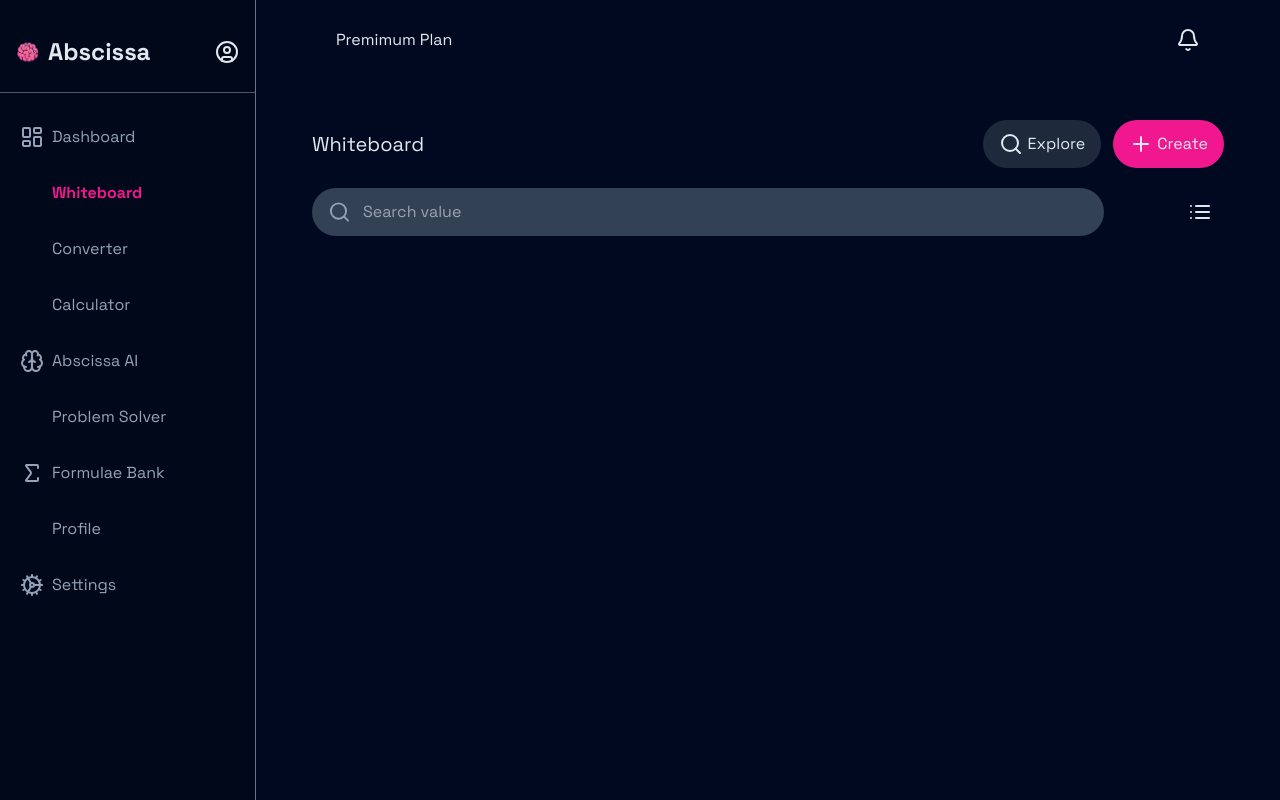
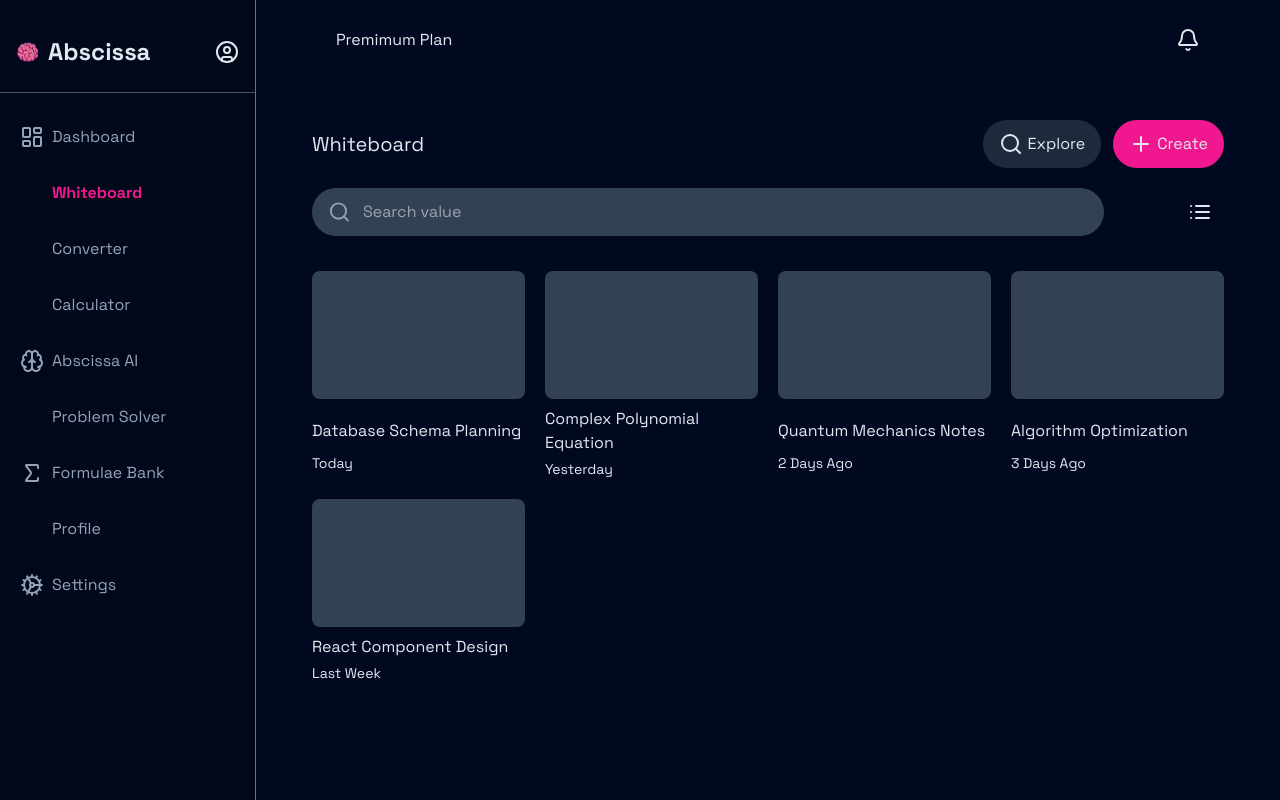
Before and after one commit to fisayo-dev/abscissa, a React (Vite) app in the folder frontend/: page /whiteboard in a window 1280 px wide. Built offline with nearby package versions, Linux system fonts and the light colour scheme; some icons are missing.

Commit message:
work on whiteboard display logic

```diff
--- a/frontend/src/pages/Private/Whiteboard.jsx
+++ b/frontend/src/pages/Private/Whiteboard.jsx
@@ -1,7 +1,23 @@
-import { Add, Grid1, Grid2 } from "iconsax-react";
-import { AppWindowMacIcon, List, Plus, Search } from "lucide-react";
+import { Grid1 } from "iconsax-react";
+import {
+  List,
+  LoaderPinwheelIcon,
+  NotebookText,
+  Plus,
+  Search,
+} from "lucide-react";
+import { useState } from "react";
+import { Link } from "react-router-dom";
 
 const Whiteboard = () => {
+  const [whiteboards, setWhiteBoards] = useState([null]);
+  const sampleWhiteBoards = [
+    { title: "Database Schema Planning", date: "Today" },
+    { title: "Complex Polynomial Equation", date: "Yesterday" },
+    { title: "Quantum Mechanics Notes", date: "2 Days Ago" },
+    { title: "Algorithm Optimization", date: "3 Days Ago" },
+    { title: "React Component Design", date: "Last Week" },
+  ];
   return (
     <div className="mx-auto 2xl:w-2/3 w-full">
       <div className="my-10">
@@ -11,13 +27,13 @@ const Whiteboard = () => {
             <div className="flex items-center gap-3">
               <button className="px-4 py-3 rounded-full bg-slate-800 hover:bg-slate-700">
                 <div className="flex items-center gap-1 justify-center">
-                  <Search className="h-6 w-6"/>
+                  <Search className="h-6 w-6" />
                   <p className="hidden md:block">Explore</p>
                 </div>
               </button>
               <button className="px-4 py-3 rounded-full bg-pink hover-dark-bg-pink">
                 <div className="flex items-center gap-1 justify-center">
-                  <Plus className="h-6 w-6"/>
+                  <Plus className="h-6 w-6" />
                   <p className="hidden md:block">Create</p>
                 </div>
               </button>
@@ -27,17 +43,60 @@ const Whiteboard = () => {
             <div className="bg-slate-700 px-4 py-3 rounded-full w-full">
               <div className="flex items-center gap-3">
                 <Search className="h-6 w-6 text-slate-400" />
-                <input type="text" className="w-full" placeholder="Search value"/>
+                <input
+                  type="text"
+                  className="w-full"
+                  placeholder="Search value"
+                />
               </div>
             </div>
             <div className="flex items-center md:gap-2">
               <div className="p-2 md:p-3 rounded-full cursor-pointer hover:bg-slate-700">
-                <Grid1 className="md:h-6 md:w-6 h-5 w-5"/>
+                <Grid1 className="md:h-6 md:w-6 h-5 w-5" />
               </div>
               <div className="p-2 md:p-3 rounded-full cursor-pointer hover:bg-slate-700">
-                <List className="md:h-6 md:w-6 h-5 w-5"/>
+                <List className="md:h-6 md:w-6 h-5 w-5" />
               </div>
             </div>
+          </div>
+          <div className="py-4">
+            {/* No whiteboards display */}
+            {whiteboards !== null && whiteboards.length == 0 && (
+              <div className="w-full rounded-lg bg-slate-900 h-[360px] md:h-[320px]">
+                <div className="grid h-full place-items-center items-center">
+                  <div className="grid gap-2">
+                    <NotebookText className="mx-auto w-40 h-40" />
+                    <p className="text-center">You don't have any board yet.</p>
+                  </div>
+                </div>
+              </div>
+            )}
+            {/* Loading Whiteboard display */}
+            {whiteboards === null && (
+              <div className="w-full rounded-lg bg-slate-900 h-[360px] md:h-[320px]">
+                <div className="grid h-full place-items-center items-center">
+                  <div className="grid gap-2">
+                    <LoaderPinwheelIcon className="animate-spin mx-auto w-40 h-40" />
+                    <p className="text-center">Getting your whiteboards</p>
+                  </div>
+                </div>
+              </div>
+            )}
+
+            {/* Whiteboards display */}
+            {whiteboards !== null && whiteboards.length !== 0 && (
+              <div className="grid grid-cols-2 md:grid-cols-4 gap-5">
+                {sampleWhiteBoards.map((board, index) => (
+                  <Link key={index} className="grid gap-2">
+                    <div className="h-48 md:h-32 bg-slate-700  hover:bg-slate-500 rounded-lg" />
+                    <div className="grid gap-1 ">
+                      <h2>{board.title}</h2>
+                      <p className="text-sm">{board.date}</p>
+                    </div>
+                  </Link>
+                ))}
+              </div>
+            )}
           </div>
         </div>
       </div>
```
